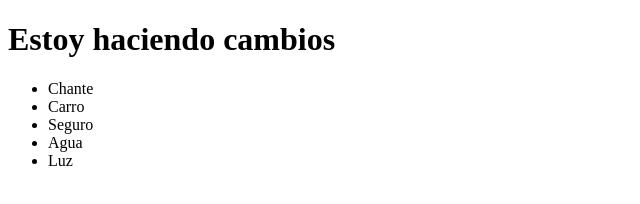
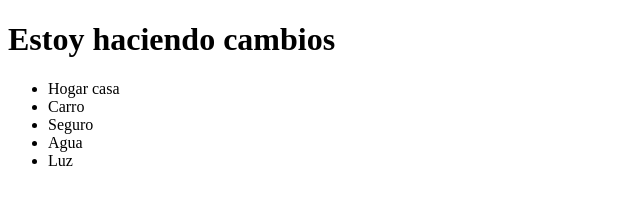
Before and after one commit to spectator64/gitTest, a plain HTML site: page index.html in a window 1280 px wide. Shown: the full height of the page, 0-640 px from the left. Drawn offline with Linux system fonts and the light colour scheme.

Commit message:
Se modifico un item lista

```diff
--- a/index.html
+++ b/index.html
@@ -10,7 +10,7 @@
 	<div>
 		<h1>Estoy haciendo cambios</h1>
 		<ul>
-			<li>Chante </li>
+			<li>Hogar casa </li>
 			<li>Carro </li>
 			<li>Seguro </li>
 			<li>Agua </li>
```
